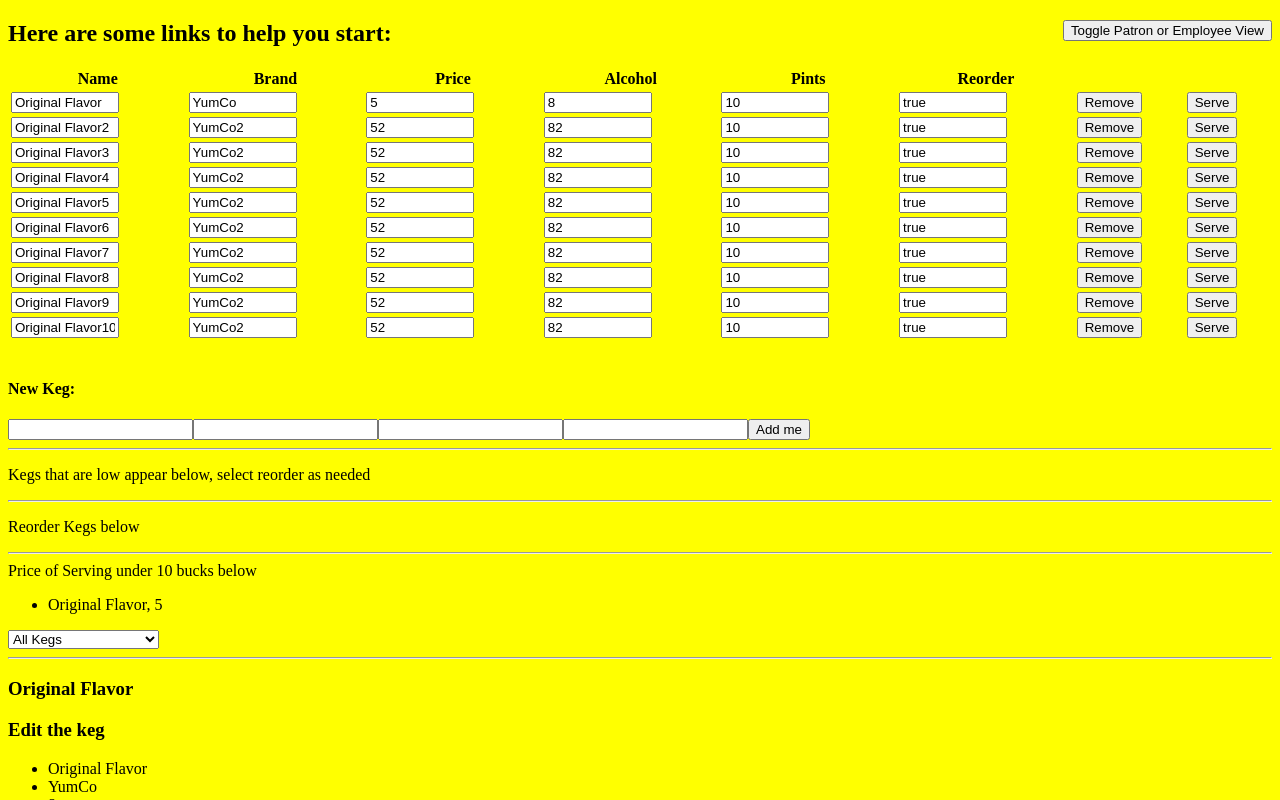
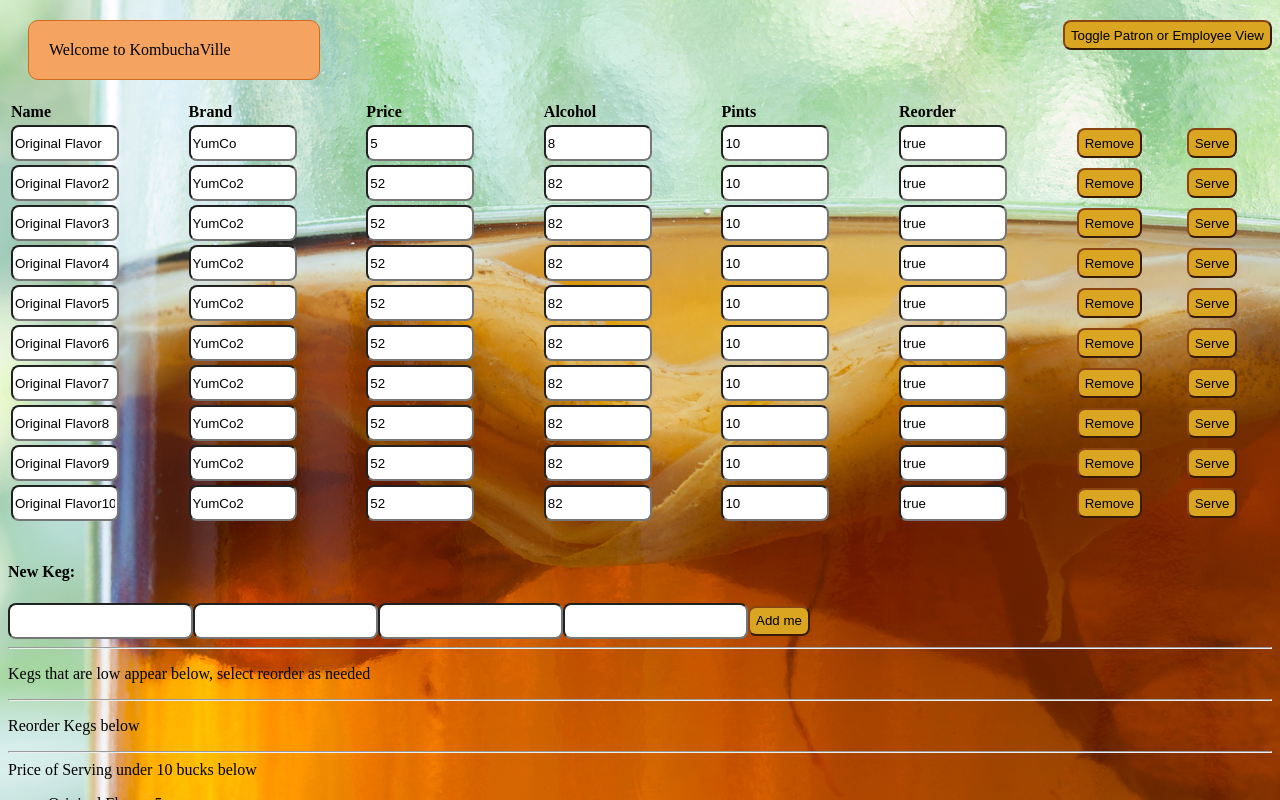
Before and after one commit to bigplans47/tap_room, an Angular app: page / in a window 1280 px wide. Shown: the top 800 px of the page. Built offline with nearby package versions, Linux system fonts and the light colour scheme.

Commit message:
add styling

```diff
--- a/src/app/app.component.css
+++ b/src/app/app.component.css
@@ -15,7 +15,12 @@ input {
   width: 140px;
   text-align: center;
 }
-/*
-body {
-  background-color: yellow;
-}*/
+
+#intro {
+  border: #D2691E solid 1px;
+  padding: 20px;
+  margin: 20px;
+  background: #F4A460;
+  border-radius: 10px;
+  width: 250px;
+}
--- a/src/app/app.component.html
+++ b/src/app/app.component.html
@@ -1,16 +1,15 @@
 <!--The content below is only a placeholder and can be replaced.-->
 <button (click)="employeeDisplaySet()" type="button" name="button" id="patron">Toggle Patron or Employee View</button>
 <div *ngIf="employeeDisplay">
-  <h2>Here are some links to help you start: </h2>
-
+<div id="intro">Welcome to KombuchaVille </div>
   <table style="width:100%">
     <tr>
-      <th>Name</th>
-      <th>Brand</th>
-      <th>Price</th>
-      <th>Alcohol</th>
-      <th>Pints</th>
-      <th>Reorder</th>
+      <th align="left">Name</th>
+      <th align="left">Brand</th>
+      <th align="left">Price</th>
+      <th align="left">Alcohol</th>
+      <th align="left">Pints</th>
+      <th align="left">Reorder</th>
     </tr>
     <tr *ngFor="let singleKeg of kegs">
       <td><input [(ngModel)]="singleKeg.name" type="text" name="name"></td>
@@ -23,16 +22,17 @@
       <td><button (click)="serve(singleKeg)" type="button" name="button">Serve</button></td>
     </tr>
   </table>
+</div>
 
-
-  <!-- <button (click)="toggleEdit()" type="button" name="button">Add a new keg</button>
-  <div *ngIf="editingKeg">
-    <input [(ngModel)]="name" type="text" name="name">
-    <input [(ngModel)]="brand" type="text" name="brand">
-    <input [(ngModel)]="price" type="text" name="price">
-    <input [(ngModel)]="alcoholContent" type="text" name="alcoholContent">
-    <button (click)=addKeg() type="button" name="button">Add me</button>
-  </div> -->
+  <div *ngIf="!employeeDisplay">
+      <div id="kegDisplay" *ngFor="let singleKeg of kegs | slice:carouselStart:carouselStart+3">
+        <h4>{{singleKeg.name}}</h4>
+        <p><em>~{{singleKeg.brand}}~</em></p>
+        <p>${{singleKeg.price}}</p>
+        <p>{{singleKeg.price}}% Alcohol</p>
+      </div>
+      <app-carousel></app-carousel>
+  </div>
   <app-new-keg (clickSender)="addKeg($event)"></app-new-keg>
   <hr>
   <app-the-list [childKegs]="kegs"></app-the-list>
@@ -42,16 +42,7 @@
   <!-- <ul>
     <p>Pints to refill:</p><div *ngFor="let singleKeg of kegs">  <li *ngIf="underTen(singleKeg)">{{singleKeg.name}}</li></div>
   </ul>
-</div>
-
-<div *ngIf="!employeeDisplay">
-    <div id="kegDisplay" *ngFor="let singleKeg of kegs | slice:carouselStart:carouselStart+3">
-      <h4>{{singleKeg.name}}</h4>
-      <p><em>~{{singleKeg.brand}}~</em></p>
-      <p>${{singleKeg.price}}</p>
-      <p>{{singleKeg.price}}% Alcohol</p>
-    </div>
-</div>
-<button (click)="turnCarousel()" type="button" name="button">Next</button>
+</div> -->
+<!-- <button (click)="turnCarousel()" type="button" name="button">Next</button>
 
 <app-carousel></app-carousel> -->
--- a/src/app/carousel/carousel.component.html
+++ b/src/app/carousel/carousel.component.html
@@ -1,4 +1 @@
-<p>
-  carousel works!
-</p>
 <button (click)="turnCarousel()" type="button" name="button">Next</button>
--- a/src/app/carousel/carousel.component.ts
+++ b/src/app/carousel/carousel.component.ts
@@ -9,7 +9,8 @@ export class CarouselComponent implements OnInit {
 
   constructor() { }
 
-  ngOnInit() {
+  turnCarousel(){
+    console.log('carosel test')
   }
 
 }
--- a/src/app/new-keg/new-keg.component.ts
+++ b/src/app/new-keg/new-keg.component.ts
@@ -24,5 +24,6 @@ export class NewKegComponent {
     let kegToAdd = new Keg(this.name,this.brand,this.price,this.alcoholContent);
     //send the new keg from this component to the root component (wrapped in $event);
     this.clickSender.emit(kegToAdd);
+    // this.clickSender.emit('nothing');
   }
 }
--- a/src/app/the-list/the-list.component.html
+++ b/src/app/the-list/the-list.component.html
@@ -8,10 +8,10 @@
 <hr>
 <p>Reorder Kegs below</p>
 <ul>
-  <div *ngFor="let singleKeg of childKegs | needsRefilling">
-    <li>If checked will reorder {{singleKeg.name}}?
-      <input *ngIf="singleKeg.reorder" type="checkbox" checked (click)="toggleReorder(singleKeg, false)">
-      <input *ngIf="!singleKeg.reorder" type="checkbox" (click)="toggleReorder(singleKeg, true)">
+  <div *ngFor="let childKeg of childKegs | needsRefilling">
+    <li>If checked will reorder {{childKeg.name}}?
+      <input *ngIf="childKeg.reorder" type="checkbox" checked (click)="toggleReorder(childKeg, false)">
+      <input *ngIf="!childKeg.reorder" type="checkbox" (click)="toggleReorder(childKeg, true)">
     </li>
   </div>
 </ul>
--- a/src/styles.css
+++ b/src/styles.css
@@ -1,5 +1,17 @@
-/* You can add global styles to this file, and also import other style files */
+body {
+  background-image: url("./assets/kombucha.jpg");
+  /*background-repeat: no-repeat;*/
+  background-size: auto;
+}
 
-body {
-  background-color: yellow;
+button {
+  background: #DAA520;
+  border-radius: 8px;
+  height: 30px;
+  border-color: #8B4513;
 }
+
+input {
+  height: 30px;
+  border-radius: 8px;
+}
```
Also changed, not shown: src/assets/kombucha.jpg (added).
